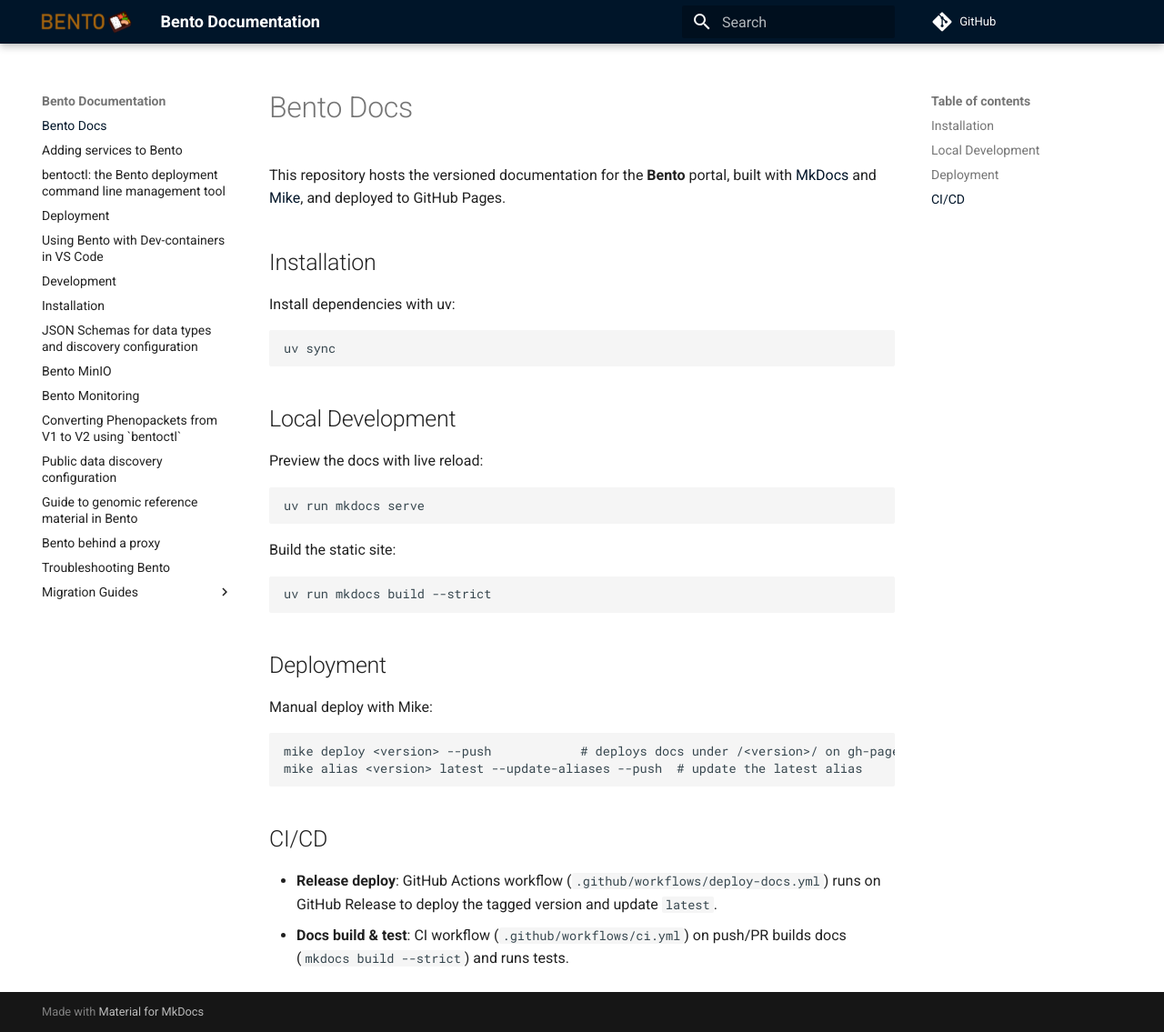
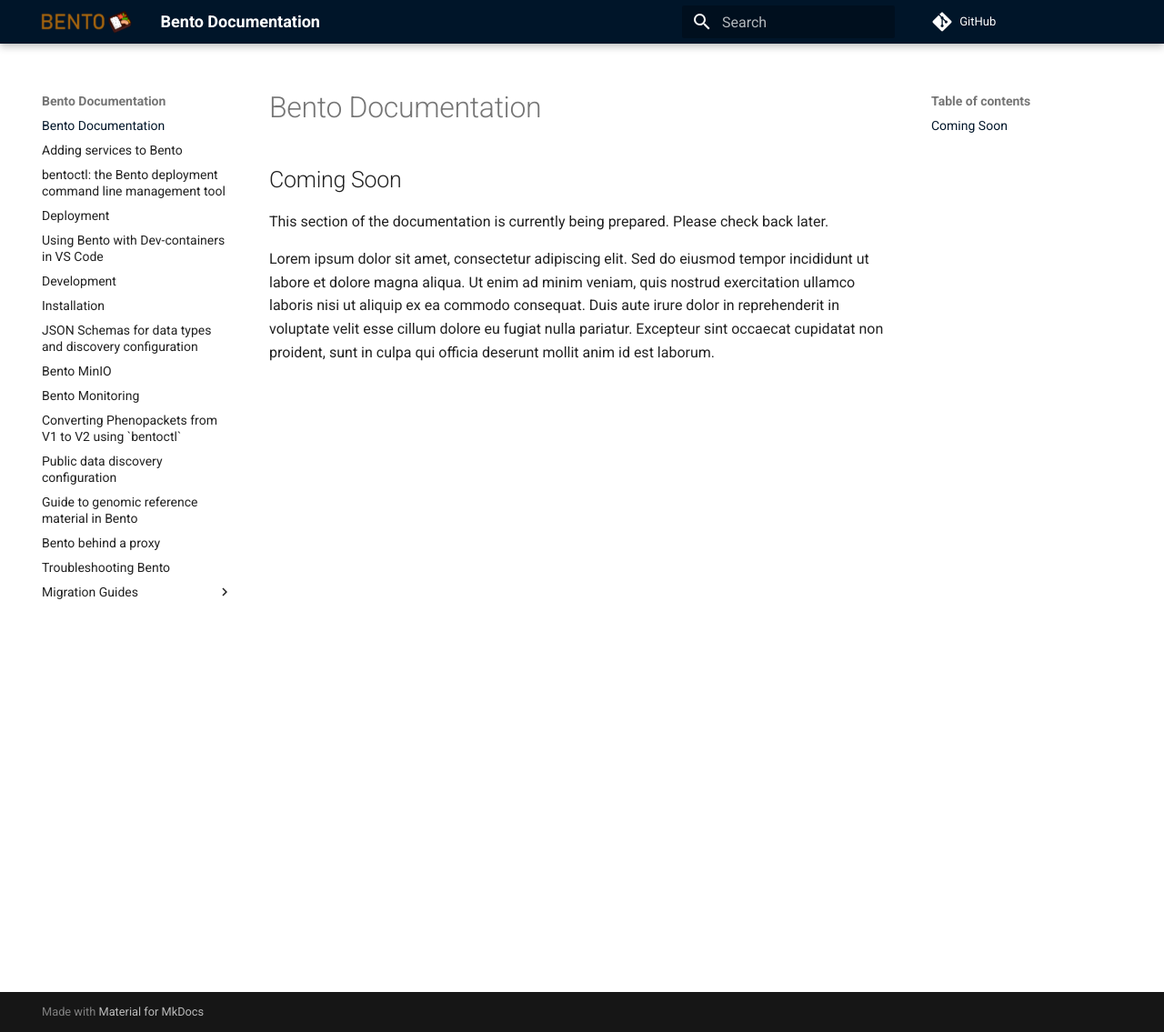
Before and after one commit to bento-platform/bento-docs, an MkDocs documentation site: the page built from docs/index.md, in a window 1280 px wide and 1135 px high. Shown: the whole window at 91% size. Built offline with MkDocs 1.6.1 and Material for MkDocs 9.7.7, drawn with Linux system fonts in a browser that asks for light colours; comment, search, counter and statistics services are not loaded.

Commit message:
placeholder index for latest

````diff
--- a/docs/index.md
+++ b/docs/index.md
@@ -1,39 +1,7 @@
-# Bento Docs
+# Bento Documentation
 
-This repository hosts the versioned documentation for the **Bento** portal, built with [MkDocs](https://www.mkdocs.org/) and [Mike](https://github.com/jimporter/mike), and deployed to GitHub Pages.
+## Coming Soon
 
-## Installation
+This section of the documentation is currently being prepared. Please check back later.
 
-Install dependencies with uv:
-
-```bash
-uv sync
-```
-
-## Local Development
-
-Preview the docs with live reload:
-
-```bash
-uv run mkdocs serve
-```
-
-Build the static site:
-
-```bash
-uv run mkdocs build --strict
-```
-
-## Deployment
-
-Manual deploy with Mike:
-
-```bash
-mike deploy <version> --push            # deploys docs under /<version>/ on gh-pages
-mike alias <version> latest --update-aliases --push  # update the latest alias
-```
-
-## CI/CD
-
-- **Release deploy**: GitHub Actions workflow (`.github/workflows/deploy-docs.yml`) runs on GitHub Release to deploy the tagged version and update `latest`.
-- **Docs build & test**: CI workflow (`.github/workflows/ci.yml`) on push/PR builds docs (`mkdocs build --strict`) and runs tests.
+Lorem ipsum dolor sit amet, consectetur adipiscing elit. Sed do eiusmod tempor incididunt ut labore et dolore magna aliqua. Ut enim ad minim veniam, quis nostrud exercitation ullamco laboris nisi ut aliquip ex ea commodo consequat. Duis aute irure dolor in reprehenderit in voluptate velit esse cillum dolore eu fugiat nulla pariatur. Excepteur sint occaecat cupidatat non proident, sunt in culpa qui officia deserunt mollit anim id est laborum.
````
